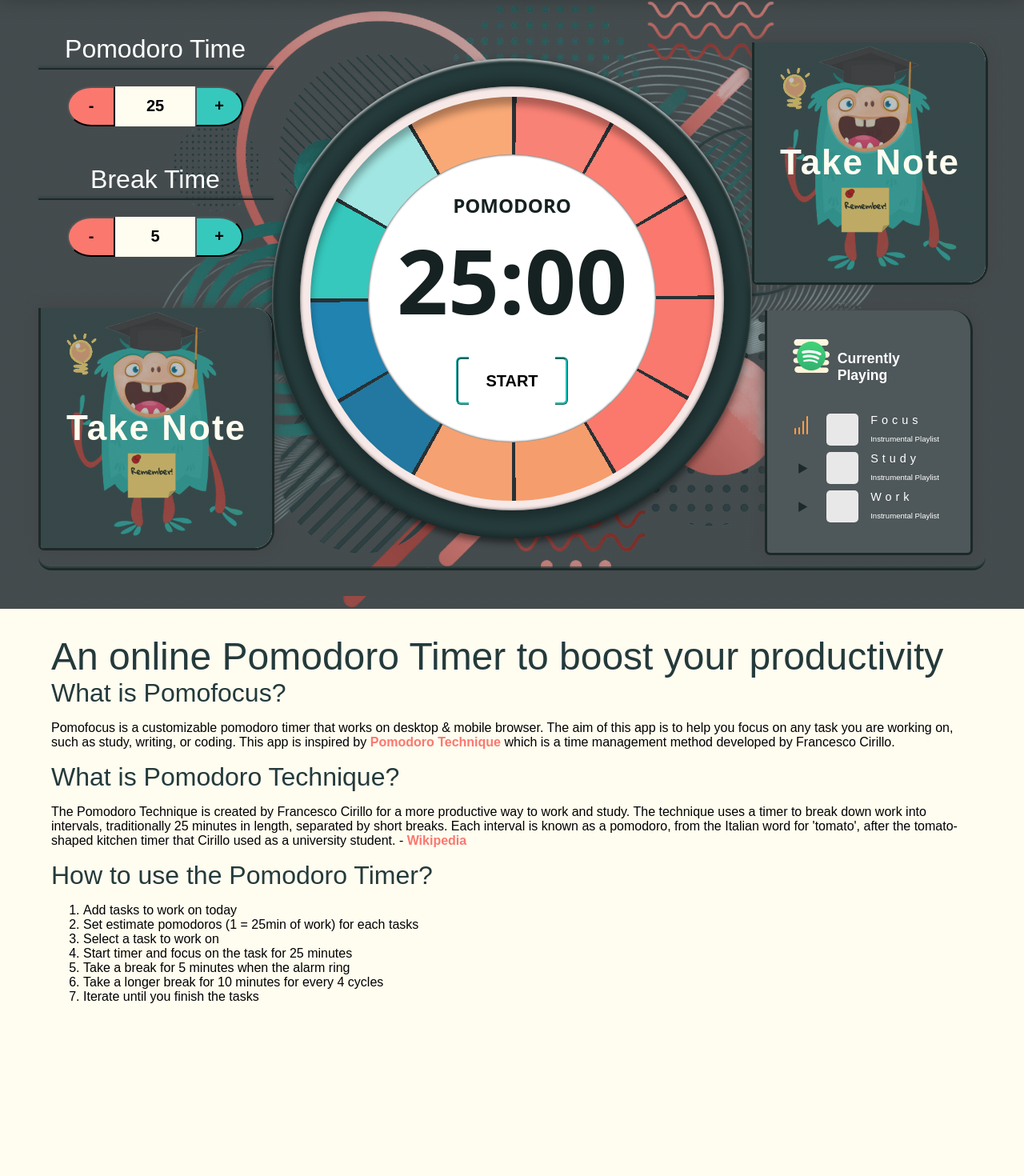
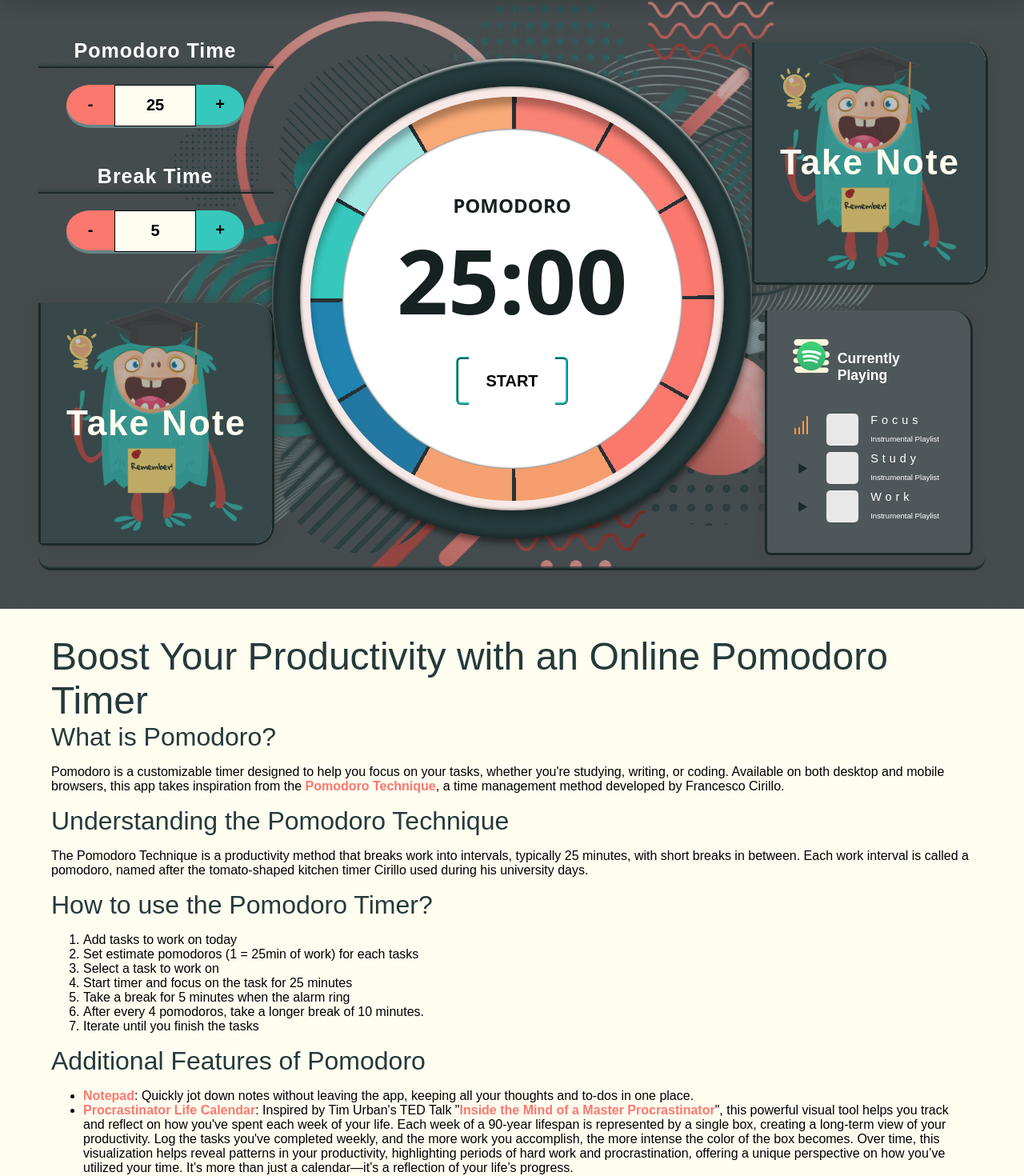
Before and after one commit to rayder-dev/Pomodoro-AI, a React (Vite) app: page / in a window 1280 px wide. Shown: the part 93-1563 px from the top of the page at 80% size. Built offline with nearby package versions, Linux system fonts and the light colour scheme.

Commit message:
Modified Home's Article Section

```diff
--- a/src/components/buttons/styles/start-button.module.css
+++ b/src/components/buttons/styles/start-button.module.css
@@ -54,4 +54,8 @@ START BUTTON
     margin-top: 1em;
     height: 3em;
   }
+
+  .start-btn::after {
+    top: -12px;
+  }
 }
--- a/src/components/buttons/styles/timing-button.module.css
+++ b/src/components/buttons/styles/timing-button.module.css
@@ -1,6 +1,17 @@
+.container {
+  display: flex;
+  align-items: flex-start;
+  justify-content: flex-start;
+  margin: 1em auto 3em;
+  padding: 0;
+}
+
 .dial-label {
   color: #fff;
   margin: 0 auto;
+  font-size: 25px;
+  font-weight: 600;
+  letter-spacing: 1px;
 }
 
 .timing-container {
@@ -20,19 +31,31 @@
   font-weight: 900;
   height: 50px;
   width: 60px;
+  border: none;
+  box-shadow: 0px 4px 0px #658485; /* Adding solid shadow for 3D effect */
+  transition: transform 0.1s, box-shadow 0.1s; /* Smooth transition */
+}
+
+.timing-container > button:active {
+  transform: translateY(6px); /* Move button down */
+  box-shadow: 0px 3px 0px #666; /* Reduce shadow */
 }
 
 .minus-minute {
   background: #fb786e;
   border-radius: 50% 0 0 50%;
+  cursor: pointer;
 }
 
 .plus-minute {
   background: #36c8bd;
   border-radius: 0 50% 50% 0;
+  cursor: pointer;
 }
 
 .time-set {
+  border: 1px solid black;
+  box-shadow: 0px 2px 0px #658485;
   margin: 0;
   padding: 0 1em;
   background: #fffcf0;
--- a/src/components/styles/timer.module.css
+++ b/src/components/styles/timer.module.css
@@ -112,8 +112,8 @@
   }
 
   .clock-inner::after {
-    width: 360px;
-    height: 360px;
+    width: 425px;
+    height: 425px;
   }
 
   .clock-inner .clock-center .time {
--- a/src/pages/Home.tsx
+++ b/src/pages/Home.tsx
@@ -31,25 +31,23 @@ function Home() {
         <section>
           <article>
             <div className={`${Styles['article-container']}`}>
-              <h1>An online Pomodoro Timer to boost your productivity</h1>
-              <h2>What is Pomofocus?</h2>
+              <h1>Boost Your Productivity with an Online Pomodoro Timer</h1>
+              <h2>What is Pomodoro?</h2>
               <p>
-                Pomofocus is a customizable pomodoro timer that works on desktop
-                & mobile browser. The aim of this app is to help you focus on
-                any task you are working on, such as study, writing, or coding.
-                This app is inspired by <strong> Pomodoro Technique</strong>{' '}
-                which is a time management method developed by Francesco
-                Cirillo.{' '}
+                Pomodoro is a customizable timer designed to help you focus on
+                your tasks, whether you're studying, writing, or coding.
+                Available on both desktop and mobile browsers, this app takes
+                inspiration from the
+                <strong> Pomodoro Technique</strong>, a time management method
+                developed by Francesco Cirillo.
               </p>
-              <h2>What is Pomodoro Technique?</h2>
+              <h2>Understanding the Pomodoro Technique</h2>
               <p>
-                The Pomodoro Technique is created by Francesco Cirillo for a
-                more productive way to work and study. The technique uses a
-                timer to break down work into intervals, traditionally 25
-                minutes in length, separated by short breaks. Each interval is
-                known as a pomodoro, from the Italian word for 'tomato', after
-                the tomato-shaped kitchen timer that Cirillo used as a
-                university student. - <strong>Wikipedia</strong>
+                The Pomodoro Technique is a productivity method that breaks work
+                into intervals, typically 25 minutes, with short breaks in
+                between. Each work interval is called a pomodoro, named after
+                the tomato-shaped kitchen timer Cirillo used during his
+                university days.
               </p>
               <h2>How to use the Pomodoro Timer?</h2>
               <ol>
@@ -60,9 +58,34 @@ function Home() {
                 <li>Select a task to work on</li>
                 <li>Start timer and focus on the task for 25 minutes</li>
                 <li>Take a break for 5 minutes when the alarm ring</li>
-                <li>Take a longer break for 10 minutes for every 4 cycles</li>
+                <li>
+                  After every 4 pomodoros, take a longer break of 10 minutes.
+                </li>
                 <li>Iterate until you finish the tasks</li>
-              </ol>{' '}
+              </ol>
+              <h2>Additional Features of Pomodoro</h2>
+              <ul>
+                <li>
+                  <strong>Notepad</strong>: Quickly jot down notes without
+                  leaving the app, keeping all your thoughts and to-dos in one
+                  place.
+                </li>
+                <li>
+                  <strong>Procrastinator Life Calendar</strong>: Inspired by Tim
+                  Urban's TED Talk "
+                  <strong>Inside the Mind of a Master Procrastinator</strong>",
+                  this powerful visual tool helps you track and reflect on how
+                  you've spent each week of your life. Each week of a 90-year
+                  lifespan is represented by a single box, creating a long-term
+                  view of your productivity. Log the tasks you've completed
+                  weekly, and the more work you accomplish, the more intense the
+                  color of the box becomes. Over time, this visualization helps
+                  reveal patterns in your productivity, highlighting periods of
+                  hard work and procrastination, offering a unique perspective
+                  on how you’ve utilized your time. It’s more than just a
+                  calendar—it’s a reflection of your life’s progress.
+                </li>
+              </ul>
             </div>
           </article>
         </section>
--- a/src/pages/styles/home.module.css
+++ b/src/pages/styles/home.module.css
@@ -74,6 +74,7 @@ section:last-child {
     /* border-right: 3px solid #1b2929;
     border-left: 3px solid #1b2929; */
     /* box-shadow: 0 3em #444b4d, inset 0 -2px #243a3bad, inset 2px 0 #243a3bad; */
+    box-shadow: 0 3em #444b4d, inset 0 -2px #243a3bad;
   }
 }
 
```
